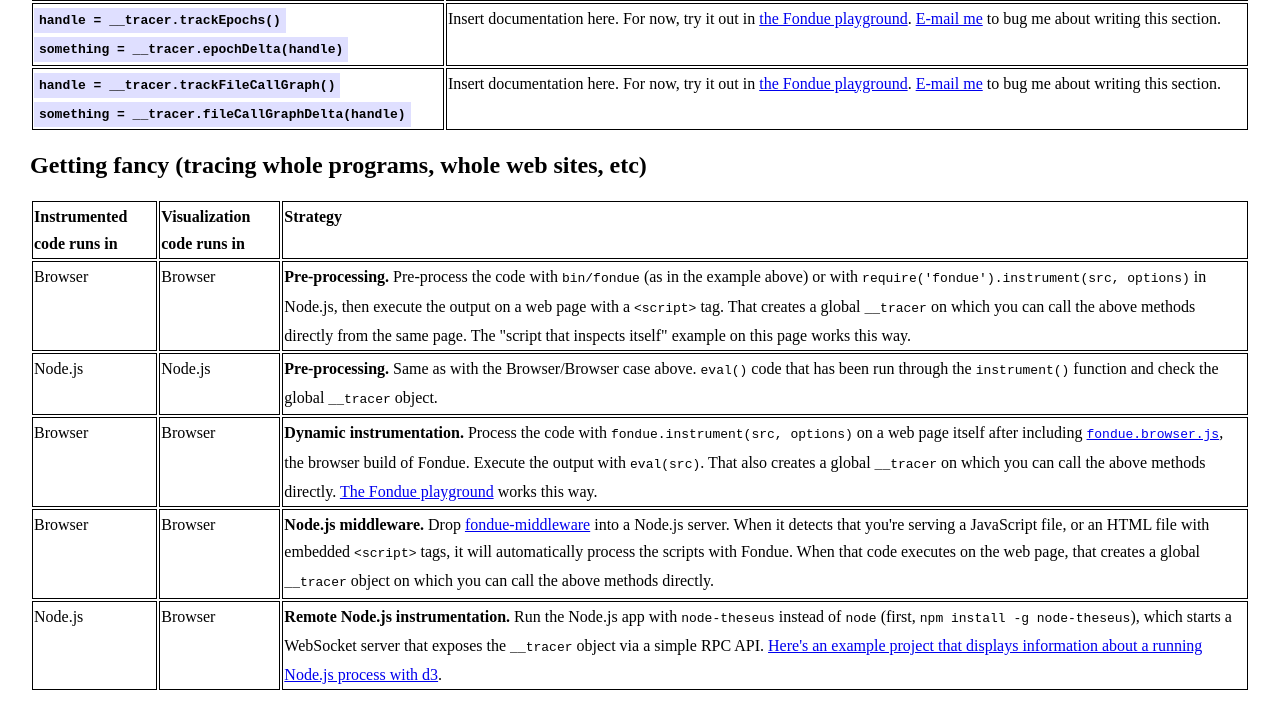
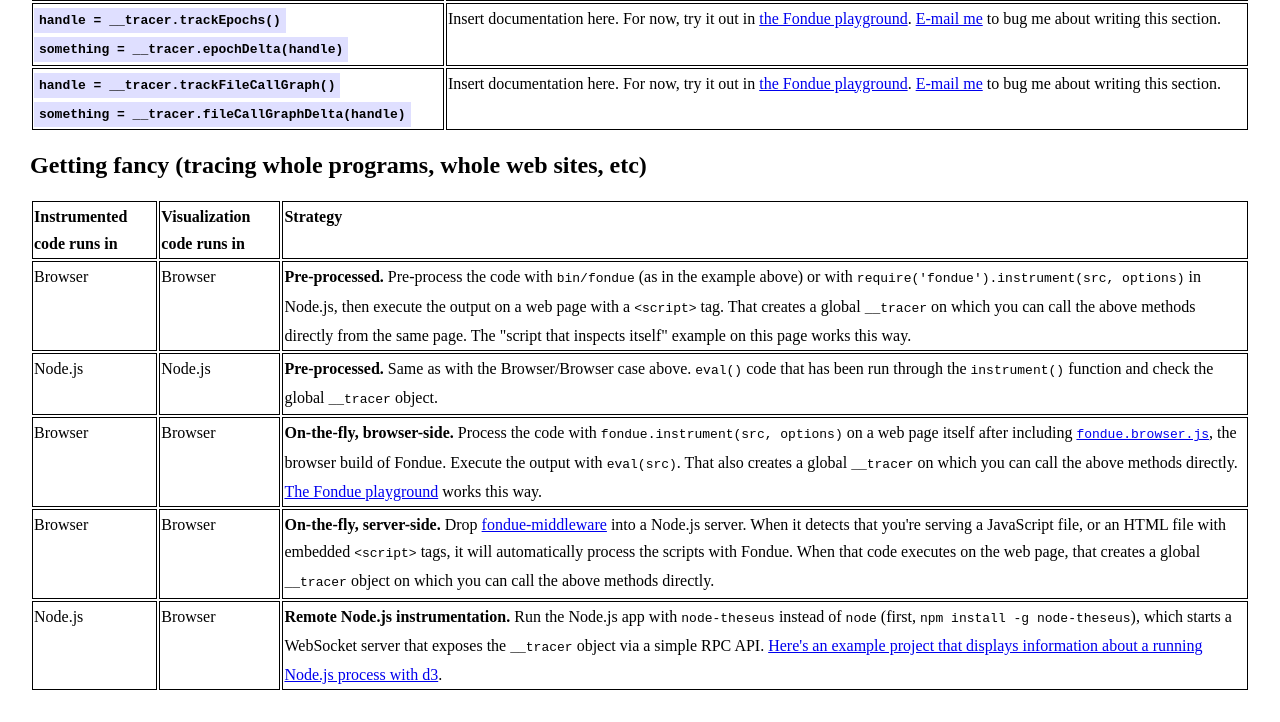
Before and after one commit to adobe-research/fondue, a plain HTML site: page index.html in a window 1280 px wide. Shown: the part 6315-7037 px from the top of the page. Drawn offline with Linux system fonts and the light colour scheme.

Commit message:
better summaries for different instrumentation types

```diff
--- a/index.html
+++ b/index.html
@@ -425,22 +425,22 @@
 	<tr>
 		<td>Browser</td>
 		<td>Browser</td>
-		<td><strong>Pre-processing.</strong> Pre-process the code with <tt>bin/fondue</tt> (as in the example above) or with <tt>require('fondue').instrument(src, options)</tt> in Node.js, then execute the output on a web page with a <tt>&lt;script&gt;</tt> tag. That creates a global <tt>__tracer</tt> on which you can call the above methods directly from the same page. The "script that inspects itself" example on this page works this way.</td>
+		<td><strong>Pre-processed.</strong> Pre-process the code with <tt>bin/fondue</tt> (as in the example above) or with <tt>require('fondue').instrument(src, options)</tt> in Node.js, then execute the output on a web page with a <tt>&lt;script&gt;</tt> tag. That creates a global <tt>__tracer</tt> on which you can call the above methods directly from the same page. The "script that inspects itself" example on this page works this way.</td>
 	</tr>
 	<tr>
 		<td>Node.js</td>
 		<td>Node.js</td>
-		<td><strong>Pre-processing.</strong> Same as with the Browser/Browser case above. <tt>eval()</tt> code that has been run through the <tt>instrument()</tt> function and check the global <tt>__tracer</tt> object.</td>
+		<td><strong>Pre-processed.</strong> Same as with the Browser/Browser case above. <tt>eval()</tt> code that has been run through the <tt>instrument()</tt> function and check the global <tt>__tracer</tt> object.</td>
 	</tr>
 	<tr>
 		<td>Browser</td>
 		<td>Browser</td>
-		<td><strong>Dynamic instrumentation.</strong> Process the code with <tt>fondue.instrument(src, options)</tt> on a web page itself after including <tt><a href="https://github.com/adobe-research/fondue/blob/master/fondue.browser.js">fondue.browser.js</a></tt>, the browser build of Fondue. Execute the output with <tt>eval(src)</tt>. That also creates a global <tt>__tracer</tt> on which you can call the above methods directly. <a href="playground.html">The Fondue playground</a> works this way.</td>
+		<td><strong>On-the-fly, browser-side.</strong> Process the code with <tt>fondue.instrument(src, options)</tt> on a web page itself after including <tt><a href="https://github.com/adobe-research/fondue/blob/master/fondue.browser.js">fondue.browser.js</a></tt>, the browser build of Fondue. Execute the output with <tt>eval(src)</tt>. That also creates a global <tt>__tracer</tt> on which you can call the above methods directly. <a href="playground.html">The Fondue playground</a> works this way.</td>
 	</tr>
 	<tr>
 		<td>Browser</td>
 		<td>Browser</td>
-		<td><strong>Node.js middleware.</strong> Drop <a href="https://github.com/alltom/fondue-middleware">fondue-middleware</a> into a Node.js server. When it detects that you're serving a JavaScript file, or an HTML file with embedded <tt>&lt;script&gt;</tt> tags, it will automatically process the scripts with Fondue. When that code executes on the web page, that creates a global <tt>__tracer</tt> object on which you can call the above methods directly.</td>
+		<td><strong>On-the-fly, server-side.</strong> Drop <a href="https://github.com/alltom/fondue-middleware">fondue-middleware</a> into a Node.js server. When it detects that you're serving a JavaScript file, or an HTML file with embedded <tt>&lt;script&gt;</tt> tags, it will automatically process the scripts with Fondue. When that code executes on the web page, that creates a global <tt>__tracer</tt> object on which you can call the above methods directly.</td>
 	</tr>
 	<tr>
 		<td>Node.js</td>
```
